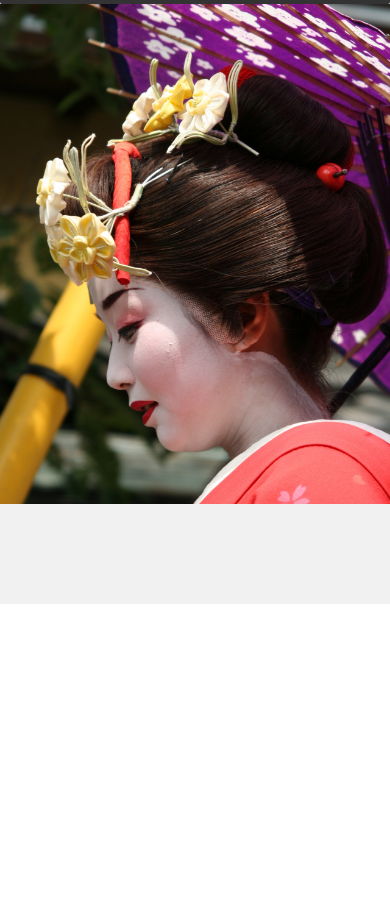
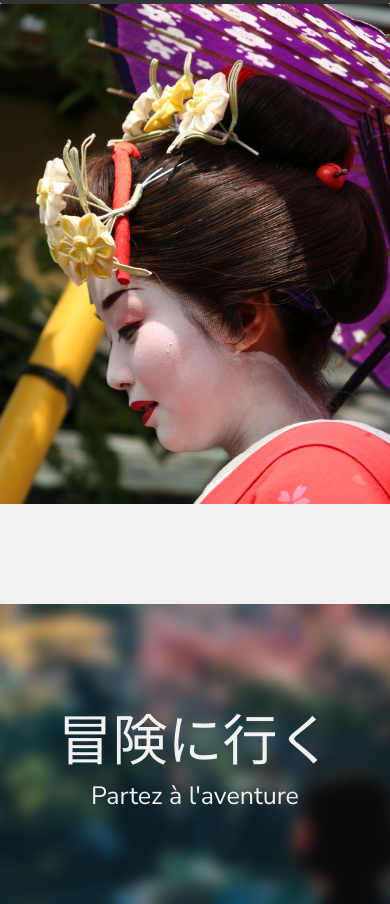
Before and after one commit to VanessaFauvet/SiteKyoto, a plain HTML site: page index.html in a window 390 px wide. Shown: the part 3472-4376 px from the top of the page. Before the commit the page ends 4076 px from the top, so only its background shows below. Drawn offline with Linux system fonts and the light colour scheme.

Commit message:
Ajout section parallax

```diff
--- a/index.html
+++ b/index.html
@@ -68,8 +68,15 @@
         <img src="ressources/geisha.jpg" alt="Portrait de profil d'une geisha" class="img-grid img-grid-3">
 
         <div class="ligne-gauche"></div>
+        <div class="ligne-milieu"></div>
         <div class="ligne-droite"></div>
     </section>
+
+    <!-- Section parallax -->
+     <section class="parallax">
+        <p>冒険に行く</p>
+        <span>Partez à l'aventure</span>
+     </section>
 
     <script src="app.js"></script>
 </body>
--- a/style.css
+++ b/style.css
@@ -438,3 +438,33 @@ nav {
         font-size: 25px;
     }
 }
+
+/* Parallax */
+.parallax {
+    width: 100%;
+    height: 300px;
+    background: url(ressources/parallax-large-flou.jpg);
+    background-position: center;
+    background-attachment: fixed;
+    display: flex;
+    justify-content: center;
+    align-items: center;
+    flex-direction: column;
+}
+
+.parallax p {
+    font-size: 65px;
+    color: #f1f1f1;
+}
+
+.parallax span {
+    display: block;
+    font-size: 25px;
+    color: #f1f1f1;
+}
+
+@media screen and (max-width: 400px) {
+    .parallax p {
+        font-size: 55px;
+    }
+}
```
